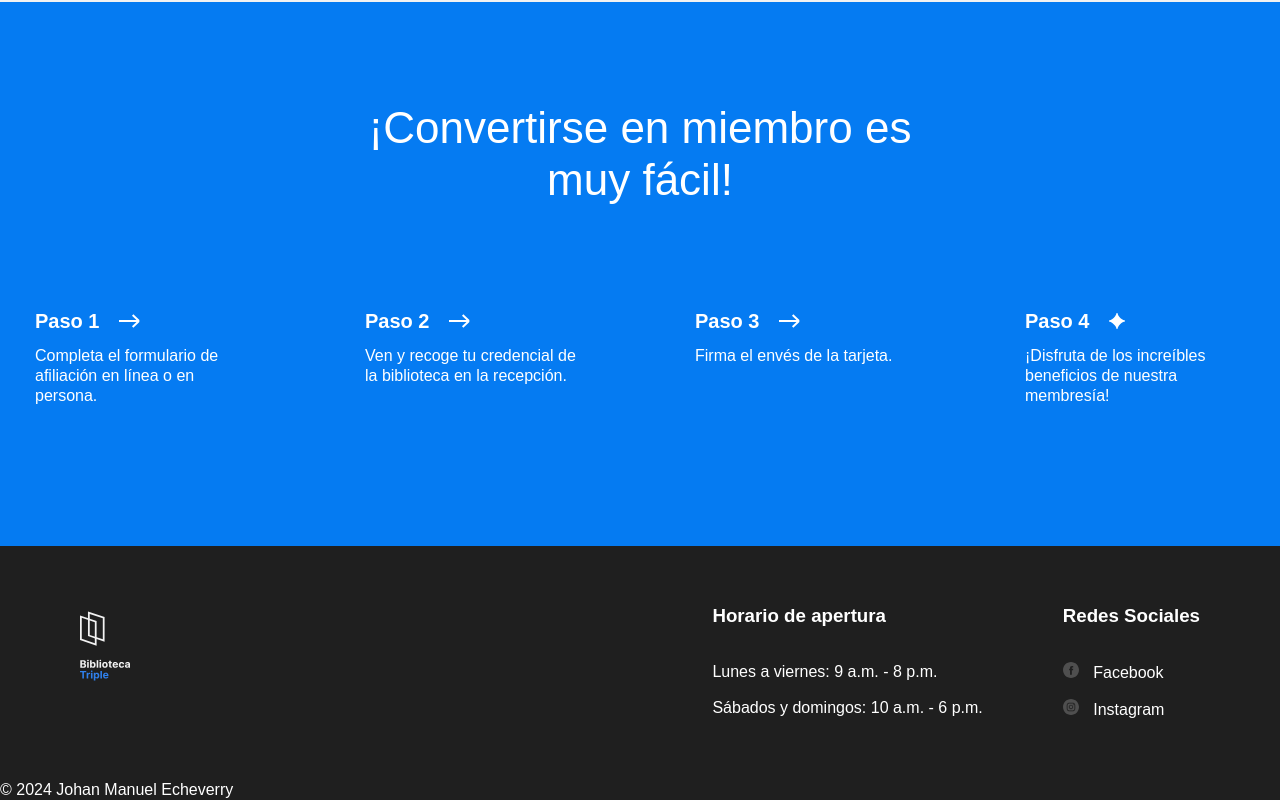
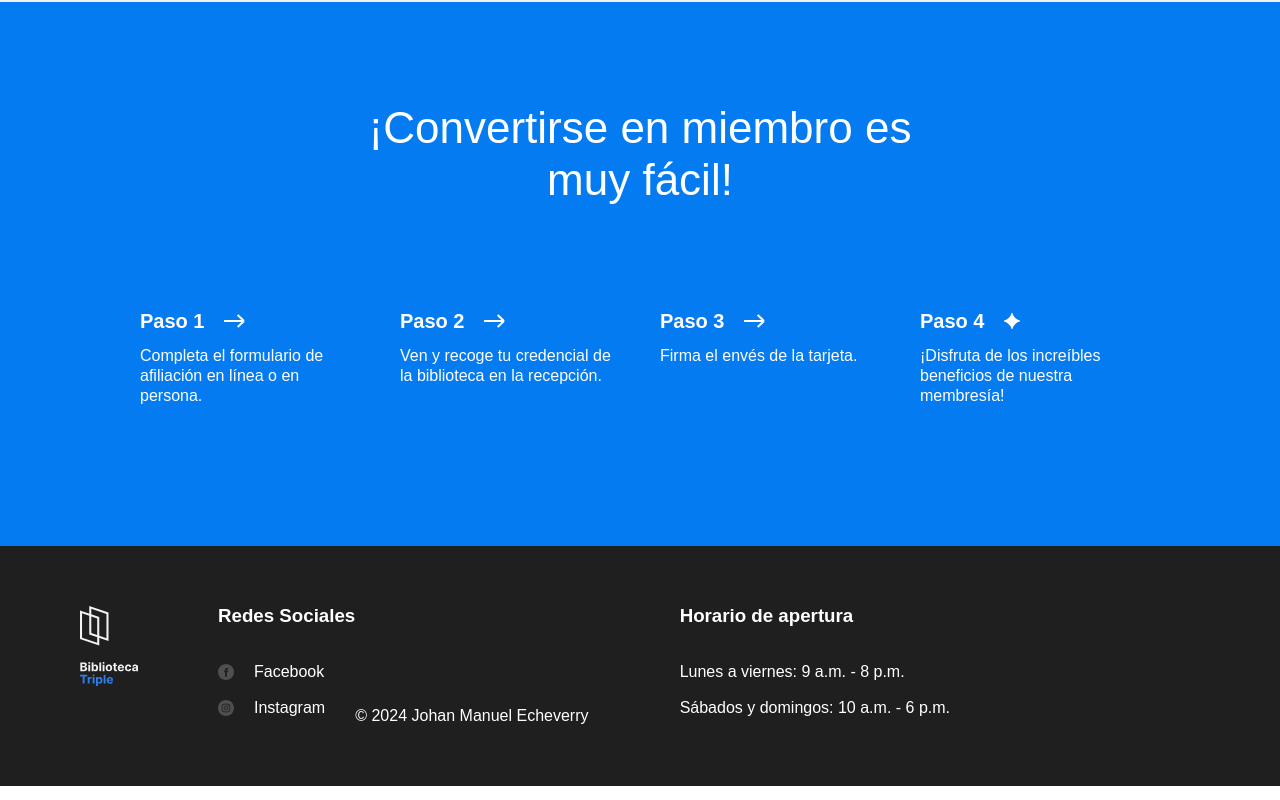
Before and after one commit to Johaneche/proyecto-3-biblioteca, a plain HTML site: page index.html in a window 1280 px wide. Shown: the part 2988-3788 px from the top of the page. Drawn offline with Linux system fonts and the light colour scheme.

Commit message:
Agrego las observaciones mencionadas

```diff
--- a/styles/style.css
+++ b/styles/style.css
@@ -324,8 +324,9 @@ Asegúrate de colocarlo antes de .card:, los padres deben preceder a sus hijos *
   margin: 100px 0 0;
   /* Agrega estilos */
   display: flex;
-  justify-content: space-around;
-  column-gap: 40px;
+  flex-wrap: wrap;
+  justify-content: center;
+  gap: 40px;
 }
 
 .step {
@@ -355,30 +356,35 @@ Asegúrate de colocarlo antes de .card:, los padres deben preceder a sus hijos *
   box-sizing: border-box;
   background-color: #1f1f1f;
   color: #ffffff;
+  padding: 60px 80px;
+  display: flex;
 }
 
 .footer__columns {
   display: flex;
-  padding: 60px 80px;
+  justify-content: space-between;
 }
 
 .footer__column_content_hours {
   margin-right: 80px;
   margin-left: auto;
+  position: absolute;
+  right: 250px;
+  margin-left: auto;
 }
 
 .footer__column_content_social {
-  justify-content: center;
+  margin-left: 80px;
 }
 
 .footer__logo {
-  width: 50px;
+  width: 58px;
   height: 80px;
 }
 
 .footer__column-heading {
   margin: 0;
-  padding-bottom: 20px;
+  margin-bottom: 20px;
 }
 
 .footer__list {
@@ -395,6 +401,9 @@ Asegúrate de colocarlo antes de .card:, los padres deben preceder a sus hijos *
 .footer__column-link {
   color: white;
   text-decoration: none;
+  display: flex;
+  align-items: center;
+  column-gap: 10px;
 }
 
 .footer__social-icon {
@@ -404,6 +413,6 @@ Asegúrate de colocarlo antes de .card:, los padres deben preceder a sus hijos *
 }
 
 .footer__copyright {
-  padding: 0;
-  margin: 0;
+  margin-top: 100px;
+  margin-bottom: 0;
 }
```
